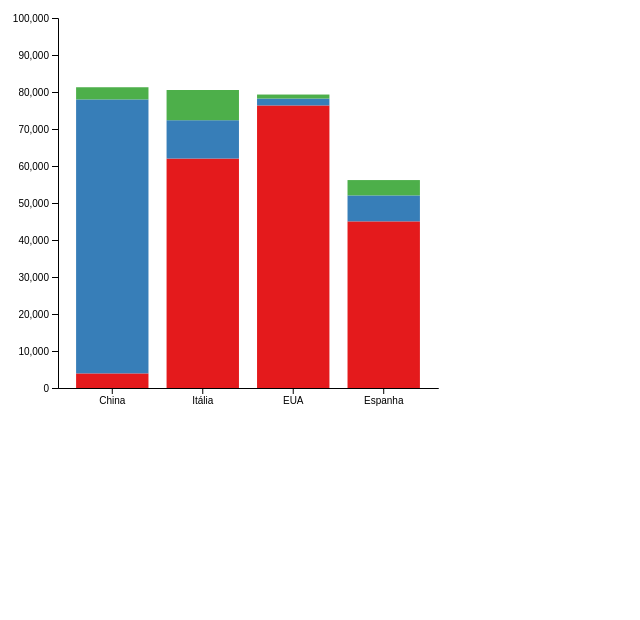
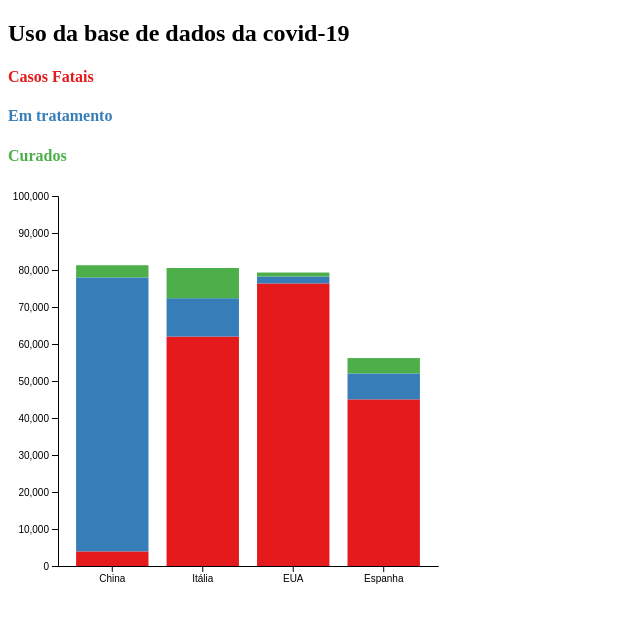
Before and after one commit to danielohata/d3-visualization, a plain HTML site: page barras/index.html in a window 1280 px wide. Shown: the whole page, without its empty margins (0-640 px from the left). Drawn offline with nearby package versions, Linux system fonts and the light colour scheme.

Commit message:
Update index.html

```diff
--- a/barras/index.html
+++ b/barras/index.html
@@ -1,6 +1,26 @@
 
 <!DOCTYPE html>
 <meta charset="utf-8">
+
+<title>Modelo de Barras Empilhadas</title>
+<body>
+<style>
+.fataltext{
+  color: #e41a1c;
+}
+.tratamentotext{
+  color: #377eb8;
+}
+.curadostext{
+  color: #4daf4a;
+}
+
+
+</style>
+<h2>Uso da base de dados da covid-19<h2>
+<h4 class="fataltext">Casos Fatais</h4>
+<h4 class="tratamentotext">Em tratamento</h4>
+<h4 class="curadostext">Curados</h4>
 
 
 <script src="https://d3js.org/d3.v4.js"></script>
```
